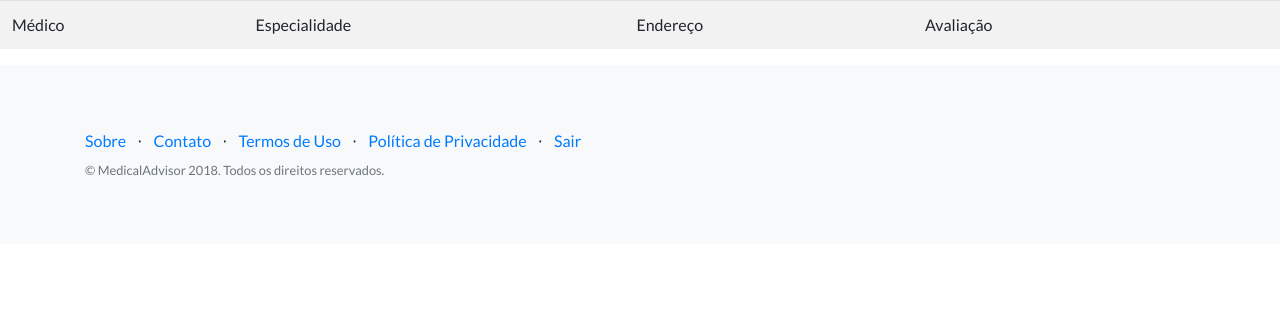
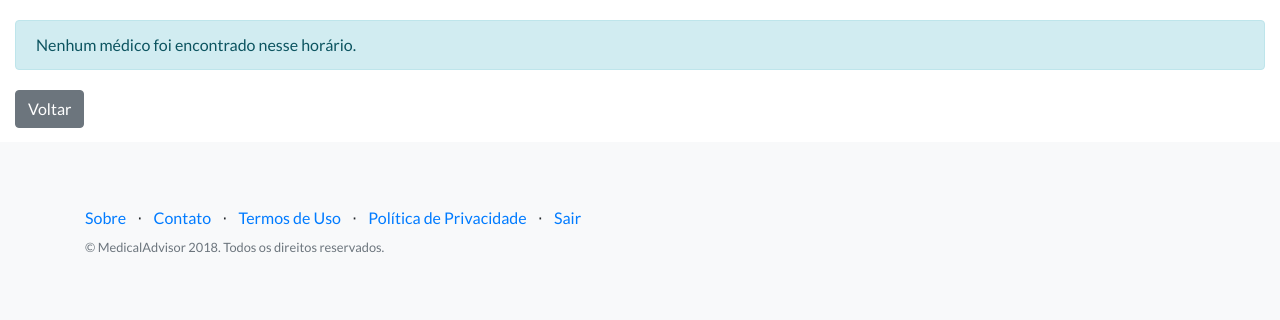
Before and after one commit to btrevizan/medical_adviser, a Django app: page /search in a window 1280 px wide. Shown: the part 66-386 px from the top of the page. Run offline with Django 3.2, Linux system fonts and the light colour scheme; some libraries are stand-ins or nearby versions.

Commit message:
Templates improved: new enddt to +3h, back button and no register found alert

```diff
--- a/website/forms.py
+++ b/website/forms.py
@@ -29,7 +29,7 @@ class SearchDoctorForm(forms.Form):
                                   widget=forms.TextInput(attrs=DEFAULT_ATTRS))
 
     DEFAULT_ATTRS.update({'placeholder': 'Até'})
-    enddt = forms.DateTimeField(initial=datetime.datetime.now().strftime(DATE_FORMAT),
+    enddt = forms.DateTimeField(initial=(datetime.datetime.now() + datetime.timedelta(hours=8)).strftime(DATE_FORMAT),
                                 input_formats=[DATE_FORMAT],
                                 widget=forms.TextInput(attrs=DEFAULT_ATTRS))
 
--- a/website/templates/website/search_doctor_results.html
+++ b/website/templates/website/search_doctor_results.html
@@ -2,6 +2,7 @@
 {% load extras %}
 
 {% block content %}
+    {% if doctors|length %}
     <table class="table table-striped table-responsive-md">
         <tr class="">
             <td>Médico</td>
@@ -26,4 +27,12 @@
         </tr>
         {% endfor %}
     </table>
+    {% else %}
+        <div class="col-12">
+            <div class="alert alert-info" style="margin-top: 20px">Nenhum médico foi encontrado nesse horário.</div>
+        </div>
+    {% endif %}
+    <div class="col-12" style="margin-bottom: 10px">
+        <button class="btn btn-secondary my-1" onclick="window.history.back();">Voltar</button>
+    </div>
 {% endblock %}
```
